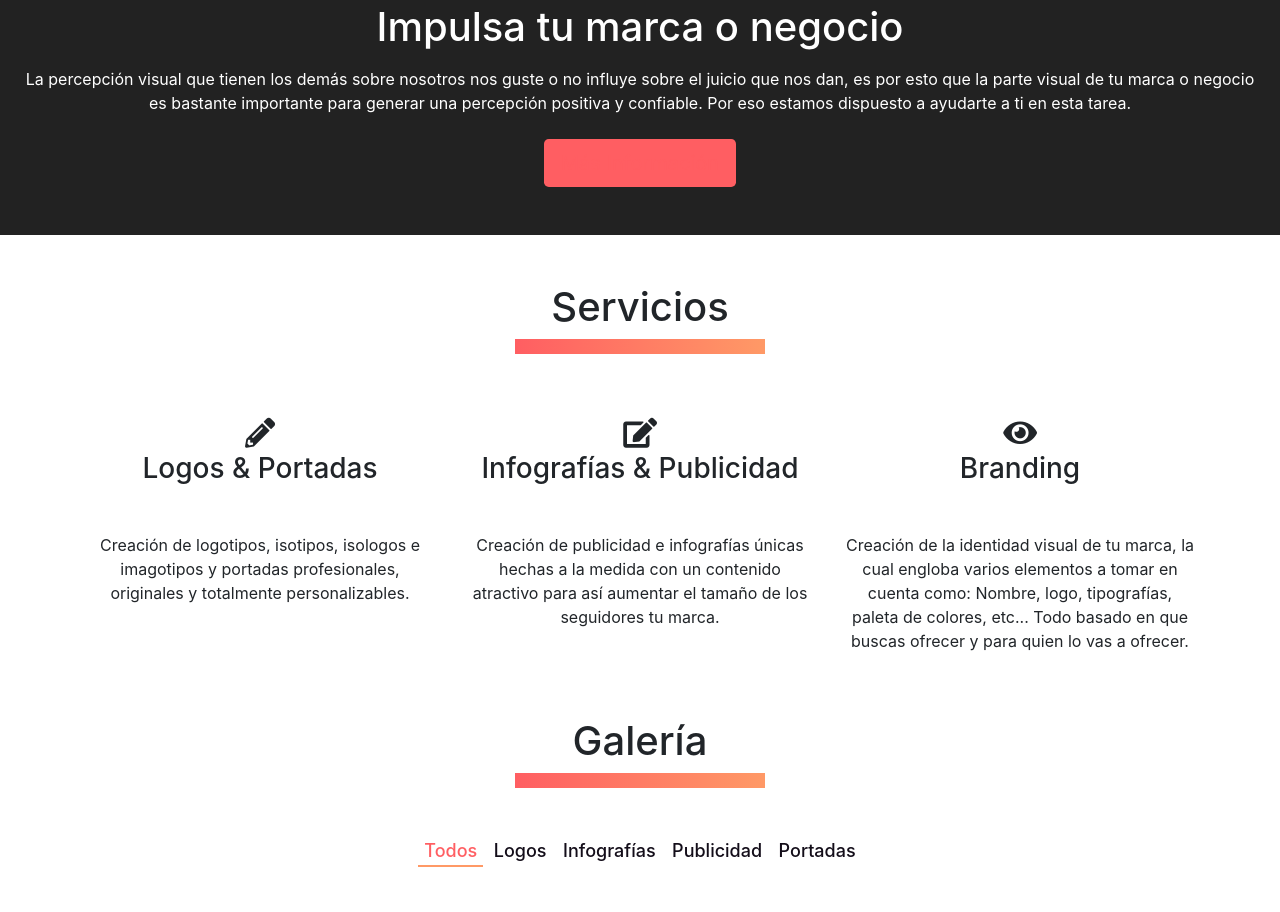
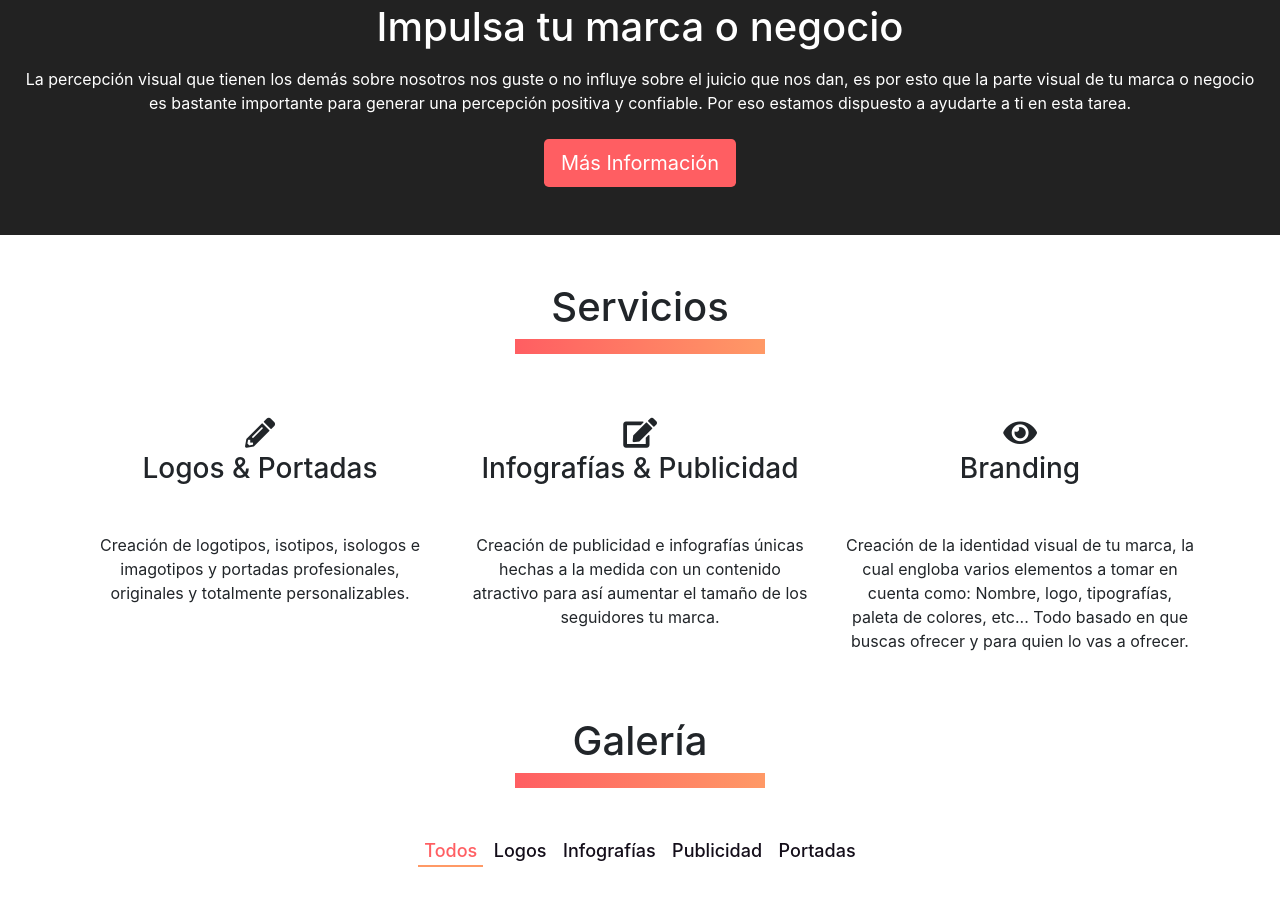
Before and after one commit to RobertoGarc/Blazar-Designs, a plain HTML site: page index.html in a window 1280 px wide. Shown: the part 1528-2440 px from the top of the page. Drawn offline with nearby package versions, Linux system fonts and the light colour scheme.

Commit message:
mas arreglos

```diff
--- a/CSS/style.css
+++ b/CSS/style.css
@@ -1,6 +1,10 @@
 *::selection{
     background: #ff9966;
 
+}
+
+a{
+    text-decoration: none !important;
 }
 
 *{
--- a/index.html
+++ b/index.html
@@ -82,7 +82,7 @@
                             <p class="text-white text-center mt-3">La percepción visual que tienen los demás sobre nosotros nos guste o no influye sobre el juicio que nos dan, es por esto que la parte visual de tu marca o negocio es bastante importante para generar una percepción positiva y confiable.
                             Por eso estamos dispuesto a ayudarte a ti en esta tarea.
                             </p>
-                            <button class="btn btn-lg text-center text-white action-btn mb-5 mt-2"><a href="https://www.facebook.com/Blazar-Designs-103917061799077">Más Información</a></button>
+                            <button class="btn btn-lg text-center action-btn mb-5 mt-2"><a href="https://www.facebook.com/Blazar-Designs-103917061799077" class="text-white">Más Información</a></button>
                         </div>
                     </div>
 
```
